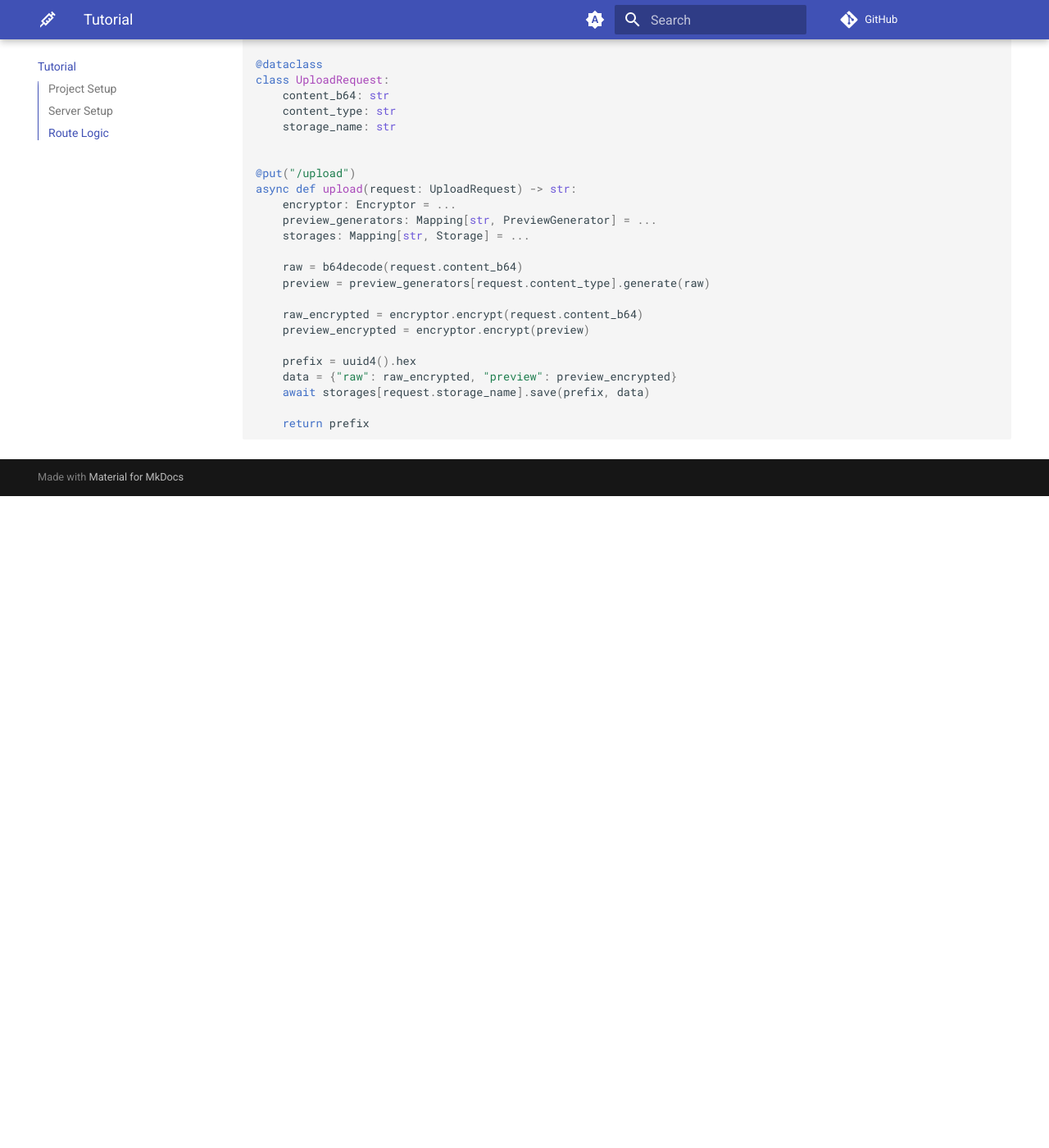
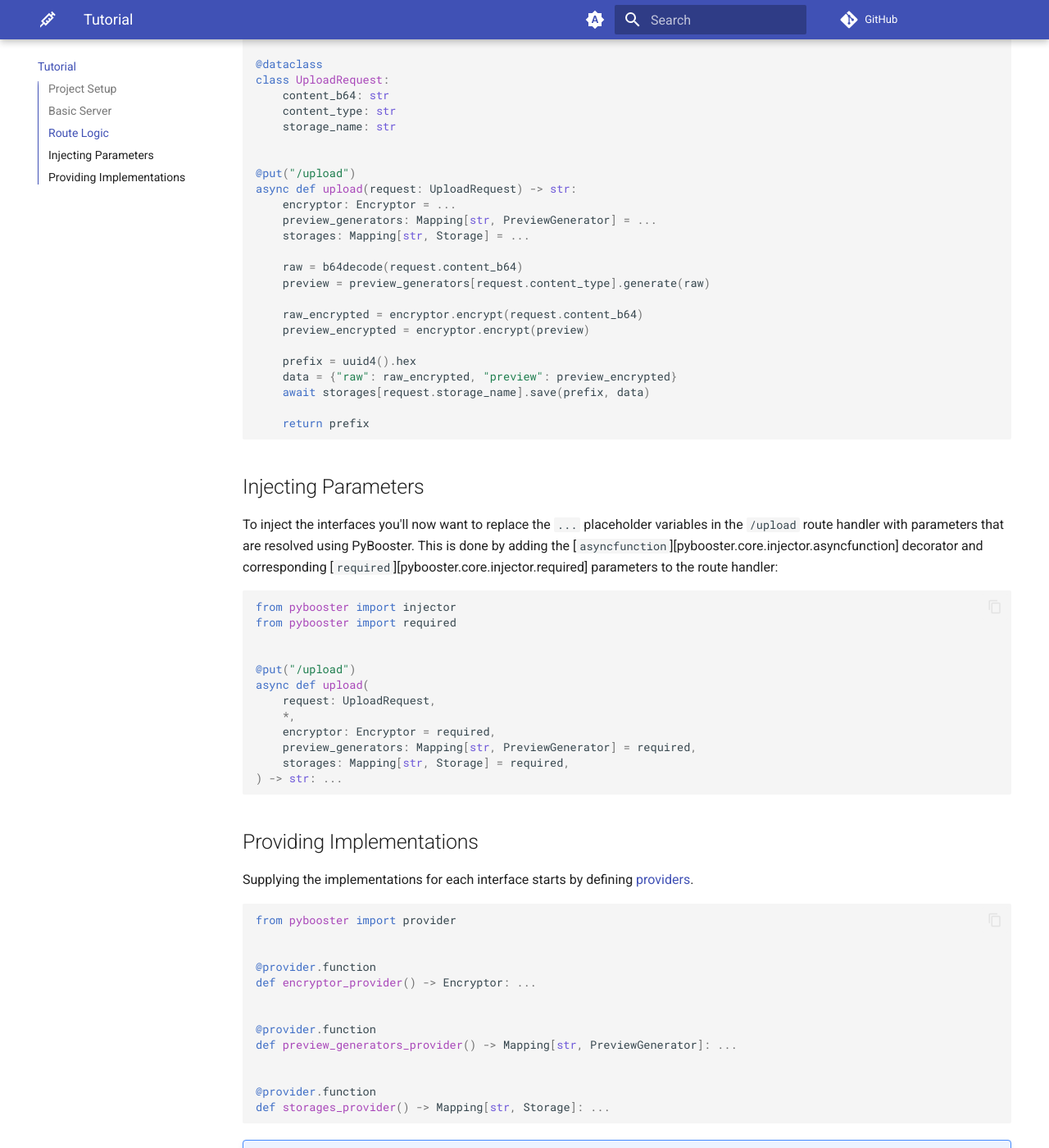
Before and after one commit to rmorshea/pybooster, an MkDocs documentation site: the page built from docs/src/tutorial.md, in a window 1280 px wide and 1400 px high, scrolled down 2121 px. Shown: the whole window at 82% size. Built offline with MkDocs 1.6.1 and Material for MkDocs 9.7.7, drawn with Linux system fonts in a browser that asks for light colours; comment, search, counter and statistics services are not loaded; before the commit the page ends 2726 px from its top, so only the background shows below that; some of the changed text lies outside the part shown.

Commit message:
more docs

````diff
--- a/dev.py
+++ b/dev.py
@@ -205,6 +205,7 @@ def doc_cmd(cmd: Sequence[str], *, no_pad: bool = False):
                 None,
                 [
                     "doccmd",
+                    "-vv",
                     "--language=python",
                     "--no-pad-file" if no_pad else "",
                     "--command",
--- a/docs/mkdocs.yml
+++ b/docs/mkdocs.yml
@@ -18,8 +18,7 @@ theme:
   icon:
     repo: fontawesome/brands/git-alt
     logo: material/needle
-  features:
-    [content.code.copy, toc.integrate, content.code.annotate, navigation.tabs]
+  features: [content.code.copy, toc.integrate, content.code.annotate, navigation.tabs]
   palette:
     # Palette toggle for automatic mode
     - media: (prefers-color-scheme)
@@ -27,13 +26,13 @@ theme:
         icon: material/brightness-auto
         name: Switch to light mode
         # Palette toggle for light mode
-    - media: "(prefers-color-scheme: light)"
+    - media: '(prefers-color-scheme: light)'
       scheme: default
       toggle:
         icon: material/brightness-7
         name: Switch to dark mode
         # Palette toggle for dark mode
-    - media: "(prefers-color-scheme: dark)"
+    - media: '(prefers-color-scheme: dark)'
       scheme: slate
       toggle:
         icon: material/brightness-4
@@ -52,7 +51,7 @@ plugins:
             docstring_options:
               ignore_init_summary: true
             docstring_section_style: list
-            filters: ["!^_"]
+            filters: ['!^_']
             heading_level: 1
             inherited_members: true
             merge_init_into_class: true
@@ -69,9 +68,7 @@ plugins:
   - literate-nav:
       nav_file: SUMMARY.md
   - gen-files:
-      scripts:
-        - gen_reference.py
-
+      scripts: [gen_reference.py]
 markdown_extensions:
   - def_list
   - pymdownx.highlight:
@@ -92,6 +89,4 @@ markdown_extensions:
       emoji_index: !!python/name:material.extensions.emoji.twemoji
       emoji_generator: !!python/name:material.extensions.emoji.to_svg
   - pymdownx.saneheaders
-
-watch:
-  - gen_reference.py
+watch: [gen_reference.py]
--- a/docs/src/tutorial.md
+++ b/docs/src/tutorial.md
@@ -16,7 +16,7 @@ flowchart LR
     media@{ shape: pill, label: "Media"}
     preview@{ shape: pill, label: "Preview"}
     bytes@{ shape: pill, label: "Data"}
-    preview_generator@{shape: rect, label: "Generate Generator"}
+    preview_generator@{shape: rect, label: "Preview Generator"}
     encryptor@{ shape: rect, label: "Encryptor" }
     storage@{ shape: rect, label: "Storage" }
 
@@ -48,7 +48,7 @@ uv add litestar pybooster
     This tutorial will use [Litestar](https://docs.litestar.dev) for the web framework, but
     you can use any framework you like. The concepts will be the same.
 
-## Server Setup
+## Basic Server
 
 To the `main.py` file you'll begin by establishing a server with a single `/upload`
 route handler that's responsible for processing file uploads. To this you'll specify
@@ -141,3 +141,77 @@ async def upload(request: UploadRequest) -> str:
 
     return prefix
 ```
+
+## Injecting Parameters
+
+To inject the interfaces you'll now want to replace the `...` placeholder variables in
+the `/upload` route handler with parameters that are resolved using PyBooster. This is
+done by adding the [`asyncfunction`][pybooster.core.injector.asyncfunction] decorator
+and corresponding [`required`][pybooster.core.injector.required] parameters to the route
+handler:
+
+```python
+from pybooster import injector
+from pybooster import required
+
+
+@put("/upload")
+async def upload(
+    request: UploadRequest,
+    *,
+    encryptor: Encryptor = required,
+    preview_generators: Mapping[str, PreviewGenerator] = required,
+    storages: Mapping[str, Storage] = required,
+) -> str: ...
+```
+
+## Providing Implementations
+
+Supplying the implementations for each interface starts by defining
+[providers](concepts.md#providers).
+
+```python
+from pybooster import provider
+
+
+@provider.function
+def encryptor_provider() -> Encryptor: ...
+
+
+@provider.function
+def preview_generators_provider() -> Mapping[str, PreviewGenerator]: ...
+
+
+@provider.function
+def storages_provider() -> Mapping[str, Storage]: ...
+```
+
+!!! note
+
+    The bodies of these providers will be filled in later.
+
+These provider must then be wired together into a [solution](concepts.md#solutions).
+Solutions can be relatively expensive to create, so it's best to create them once
+at the start of your application and reuse them throughout its lifetime. For this,
+there's a Litestar [`lifespan` hook](https://docs.litestar.dev/2/usage/applications.html#lifespan-context-managers),
+and a PyBooster [ASGI middleware](integrations.md#asgi-apps).
+
+```python
+from pybooster import solution
+from pybooster.extra.asgi import PyBoosterMiddleware
+from contextlib import asynccontextmanager
+from collections.abc import AsyncIterator
+
+
+@asynccontextmanager
+async def lifespan():
+    with solution(encryptor_provider, preview_generators_provider, storages_provider):
+        yield
+
+
+app = Litestar(lifespan=[lifespan], middleware=[PyBoosterMiddleware()])
+```
+
+At this stage, the providers will be re-evaluated each time a request is made to the
+`/upload` route. This is because no [scopes](concepts.md#scopes) have been defined.
+In our case there's no
````
Also changed, not shown: other parts of docs/src/tutorial.md (+1 -1 lines), docs/src/guides.md (+23 -24 lines), pyproject.toml (+4 -4 lines), 1 other file.
